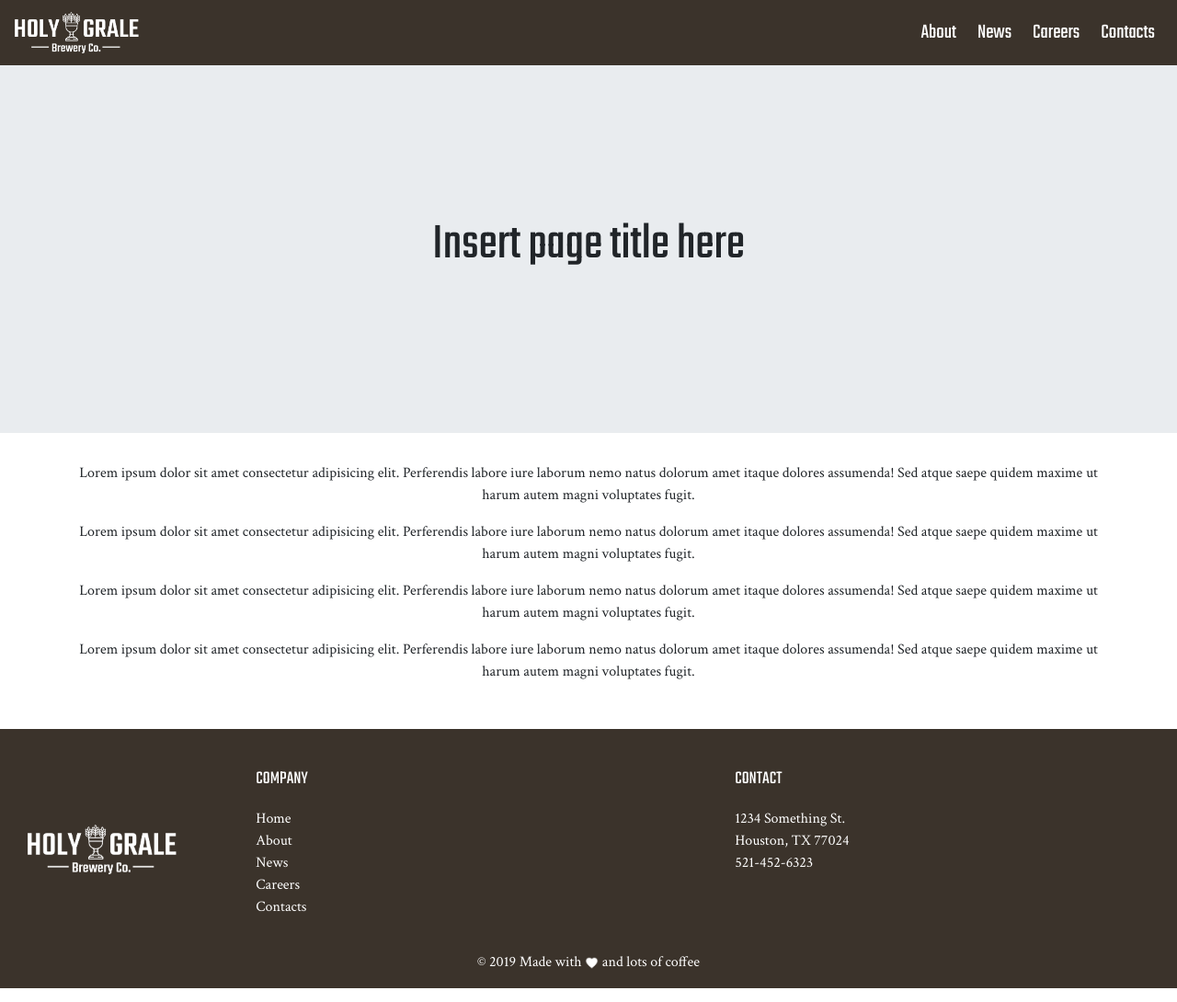
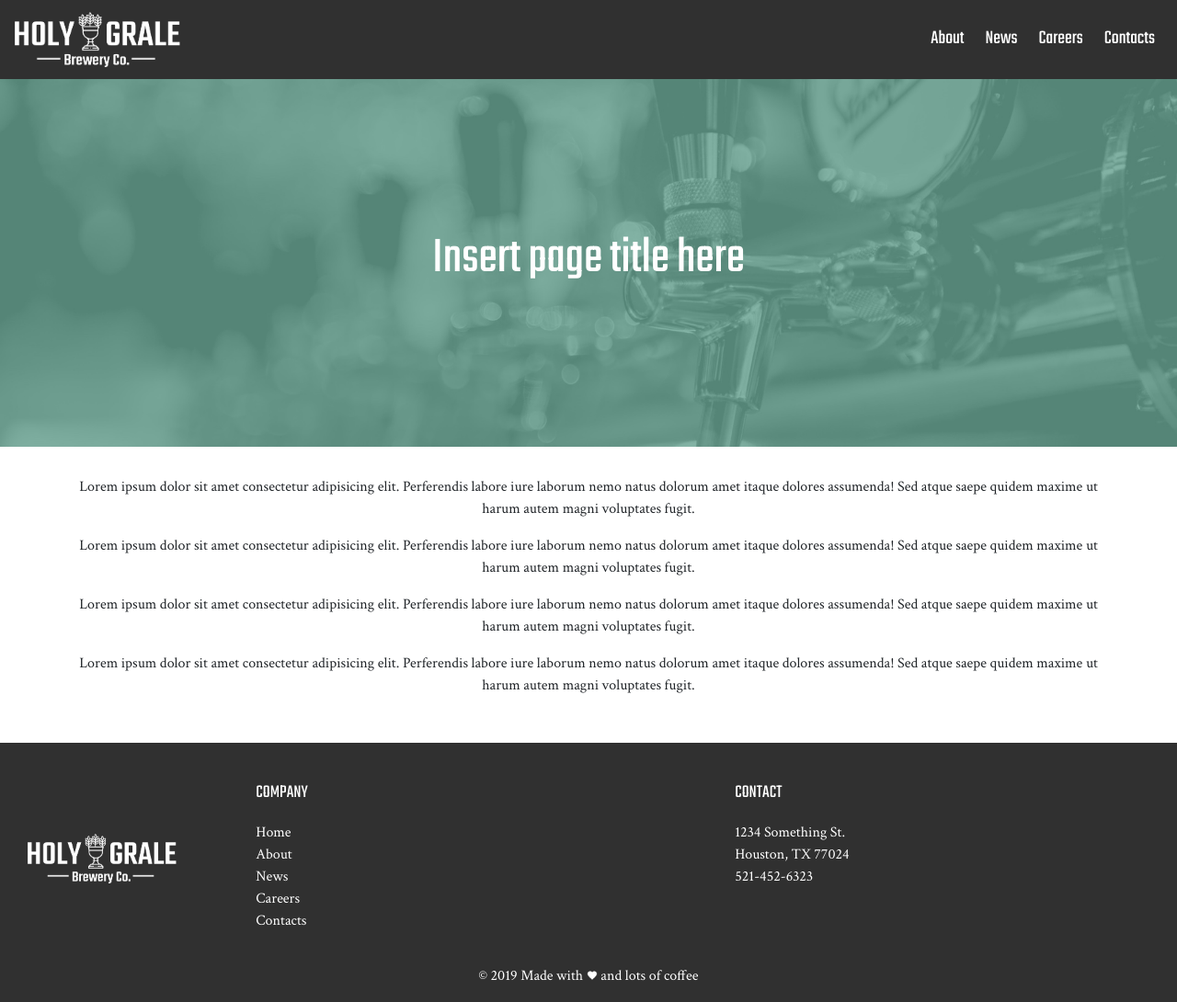
Before and after one commit to suepark09/holy-grale-brewery, a plain HTML site: page index.html in a window 1280 px wide. Shown: the whole page at 92% size. Drawn offline with nearby package versions, Linux system fonts and the light colour scheme.

Commit message:
added placeholder image and changed title font color

```diff
--- a/index.html
+++ b/index.html
@@ -10,7 +10,7 @@
   </head>
   <body>
         <nav class="navbar navbar-expand-lg navbar-light">
-                <a class="navbar-brand" href="#"><img src="img/logo.png" height="45"></a>
+                <a class="navbar-brand" href="#"><img src="img/logo.png" height="60"></a>
                 <button class="navbar-toggler navbar-dark" type="button" data-toggle="collapse" data-target="#navbarNav" aria-controls="navbarNav" aria-expanded="false" aria-label="Toggle navigation">
                   <span class="navbar-toggler-icon"></span>
                 </button>
@@ -34,7 +34,7 @@
               </nav>
 
               <!-- END OF NAVIGATION======== -->
-              <div class="jumbotron jumbotron-fluid">
+              <div class="jumbotron placeholder jumbotron-fluid">
                     <div class="container">
                       <h1 class="display-4">Insert page title here</h1>
                     </div>
@@ -92,7 +92,7 @@
 
                     <div class="row">
                         <div class="col-lg-12 copyright">
-                            <p>© 2019 Made with <img src="img/heart.png" height="15px"> and lots of coffee</p>
+                            <p>© 2019 Made with <img class="heart" src="img/heart.png" height="15px"> and lots of coffee</p>
                         </div>
                     </div>
             </div>
--- a/style.css
+++ b/style.css
@@ -1,6 +1,11 @@
 html body {
     padding: 0;
     margin: 0;
+}
+
+.container {
+    text-align: center;
+
 }
 
 body {
@@ -12,6 +17,34 @@ body {
     text-align: center;
     display: flex;
     align-items: center;
+    background-image: url("/img/placeholder.jpg");
+    background-size: cover;
+    background-position: center;
+}
+
+.display-4 {
+    color: white !important;
+}
+
+.navbar {
+    background-color: #303030 !important;
+}
+
+.navbar a {
+    color: white !important;
+    font-size: 17.3spt !important;
+}
+
+.navbar-nav {
+    margin-left: auto !important;
+}
+
+.navbar li {
+    padding-left: 7px;
+}
+
+.navbar ul {
+    text-align: right !important;
 }
 
 h1 {
@@ -26,7 +59,7 @@ h1 {
 }
 
 #footer {
-    background-color: #3B332B !important;
+    background-color: #303030 !important;
     padding-top: 40px;
     padding-right: 30px;
     padding-left: 30px;
@@ -51,9 +84,14 @@ h1 {
 
 }
 
+.heart {
+    padding-bottom: 3px;
+}
+
 .footer-logo {
     display: flex;
     align-items: center;
+    padding-bottom: 10px;
 }
 
 .address {
@@ -67,32 +105,6 @@ h1 {
     color: white !important;
 }
 
-.container {
-    text-align: center;
-
-}
-
-.navbar {
-    background-color: #3B332B !important;
-}
-
-.navbar a {
-    color: white !important;
-    font-size: 17pt !important;
-}
-
 a:hover {
-    color: #C4624f !important;
+    color: #52c19e !important;
   }
-
-.navbar-nav {
-    margin-left: auto !important;
-}
-
-.navbar li {
-    padding-left: 7px;
-}
-
-.navbar ul {
-    text-align: right !important;
-}
```
Also changed, not shown: img/placeholder.jpg (added).
